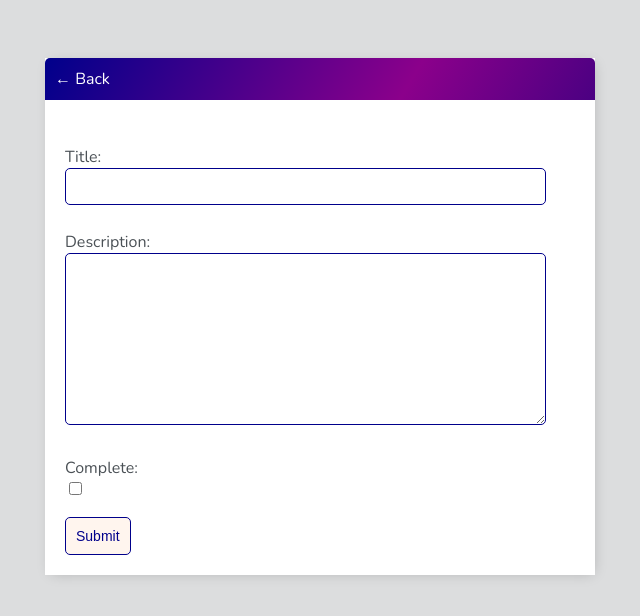
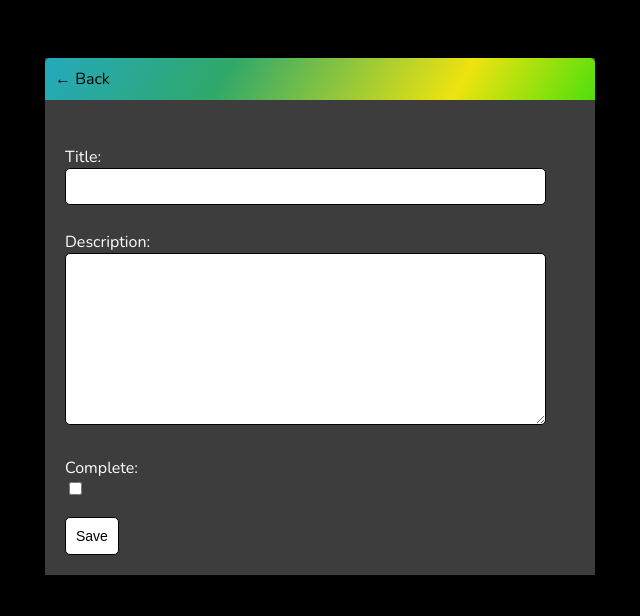
Before and after one commit to Bateeters/todo_list, a Django app: page /task-create/ in a window 1280 px wide. Shown: the top 616 px of the page, without its empty margins (320-960 px from the left). Run offline with Django 4.2, Linux system fonts and the light colour scheme; a user stored in the database is signed in.

Commit message:
Updated Color Scheme to be "Dark Mode"

```diff
--- a/base/templates/base/main.html
+++ b/base/templates/base/main.html
@@ -12,7 +12,7 @@
     <title>To Do List</title>
     <style>
         body{
-            background-color: #dcddde;
+            background-color: black;
             font-family: 'Nunito', sans-serif;
             padding-top: 50px;
         }
@@ -28,7 +28,7 @@
         .container{
             max-width: 550px;
             margin: auto;
-            background-color: white;
+            background-color: #3d3d3d;
             -webkit-box-shadow: 2px 2px 13px -4px rgba(0,0,0,0.21);
             box-shadow: 2px 2px 13px -4px rgba(0,0,0,0.21);
         }
@@ -36,14 +36,14 @@
         .header-bar{
             display: flex;
             justify-content: space-between;
-            color: white;
+            color: black;
             padding: 10px;
             border-radius: 5px 5px 0 0;
-            background: linear-gradient(120deg, darkblue 0%, darkmagenta 66%, indigo 100%);
+            background: linear-gradient(120deg, rgb(36, 169, 189) 0%, rgb(48, 168, 106) 33%, rgb(238, 227, 15) 75%, rgb(79, 223, 12) 100%);
         }
 
         .header-bar a{
-            color: white;
+            color: black;
             text-decoration: none;
         }
 
@@ -52,7 +52,7 @@
             align-items: center;
             justify-content: space-between;
             padding: 20px;
-            background-color: white;
+            background-color: #3d3d3d;
             border-top: 1px solid white;
         }
 
@@ -62,8 +62,12 @@
 
         .task-title a{
             text-decoration: none;
-            color: #4b5156;
+            color: white;
             margin-left: 10px;
+        }
+
+        .task-title s{
+            text-decoration-color: white;
         }
 
         .task-complete-icon {
@@ -76,14 +80,15 @@
         .task-incomplete-icon{
             height: 20px;
             width: 20px;
-            background-color: lightgray;
+            background-color: #3d3d3d;
             border-radius: 50%;
+            border: 1px solid yellow;
         }
 
         .delete-link{
             text-decoration: none;
             font-weight: 900;
-            color: red;
+            color: white;
             font-size: 22px;
             line-height: 0;
         }
@@ -105,7 +110,7 @@
         input[type=text],
         input[type=password],
         textarea{
-            border: 1px solid darkblue;
+            border: 1px solid black;
             border-radius: 5px;
             padding: 10px;
             width: 90%;
@@ -117,9 +122,9 @@
         }
 
         .button{
-            border: 1px solid darkblue;
-            background-color: seashell;
-            color: darkblue;
+            border: 1px solid black;
+            background-color: white;
+            color: black;
             padding: 10px;
             font-size: 14px;
             border-radius: 5px;
@@ -129,6 +134,19 @@
 
         .card-body{
             padding: 20px;
+            color: white;
+        }
+
+        .card-body p{
+            color: white;
+        }
+
+        .card-body a{
+            color: white;
+        }
+
+        .card-body form{
+            color: white;
         }
 
     </style>
--- a/base/templates/base/task_form.html
+++ b/base/templates/base/task_form.html
@@ -9,7 +9,7 @@
     <form method="POST" action="">
         {% csrf_token %}
         {{form.as_p}}
-        <input class="button" type="submit" value="Submit">
+        <input class="button" type="submit" value="Save">
     </form>
 </div>
 
```
Also changed, not shown: base/templates/base/task_list.html (+7 -33 lines), db.sqlite3.
